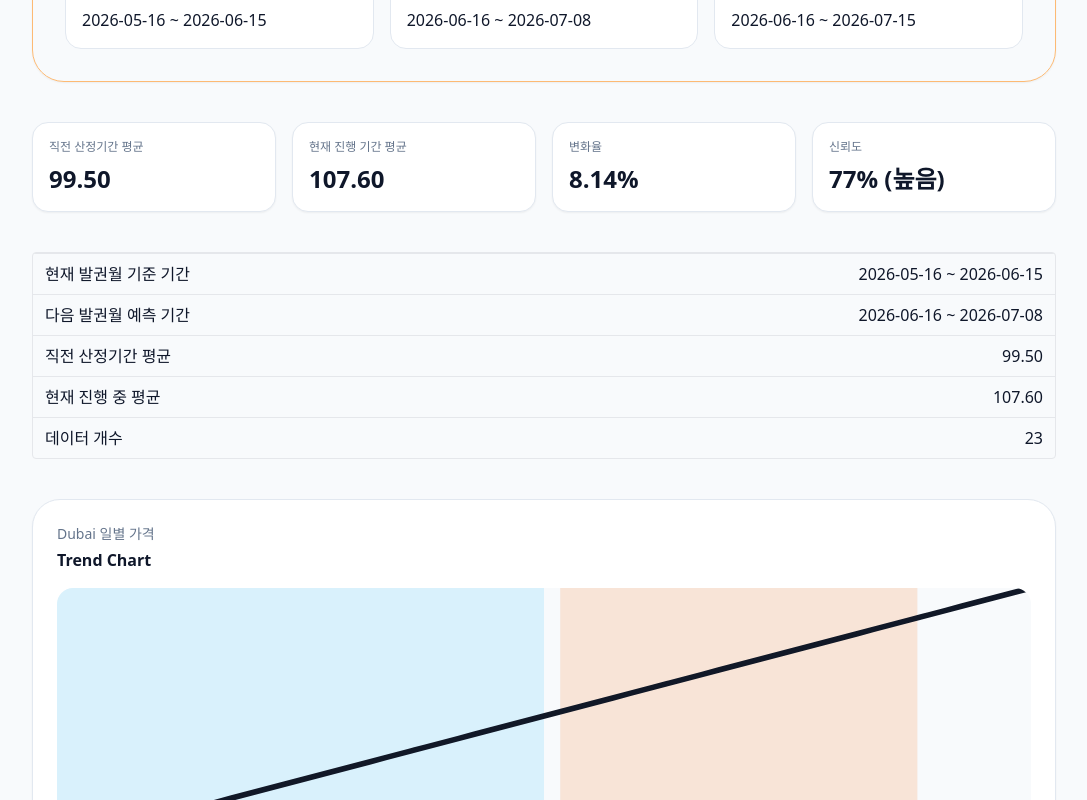
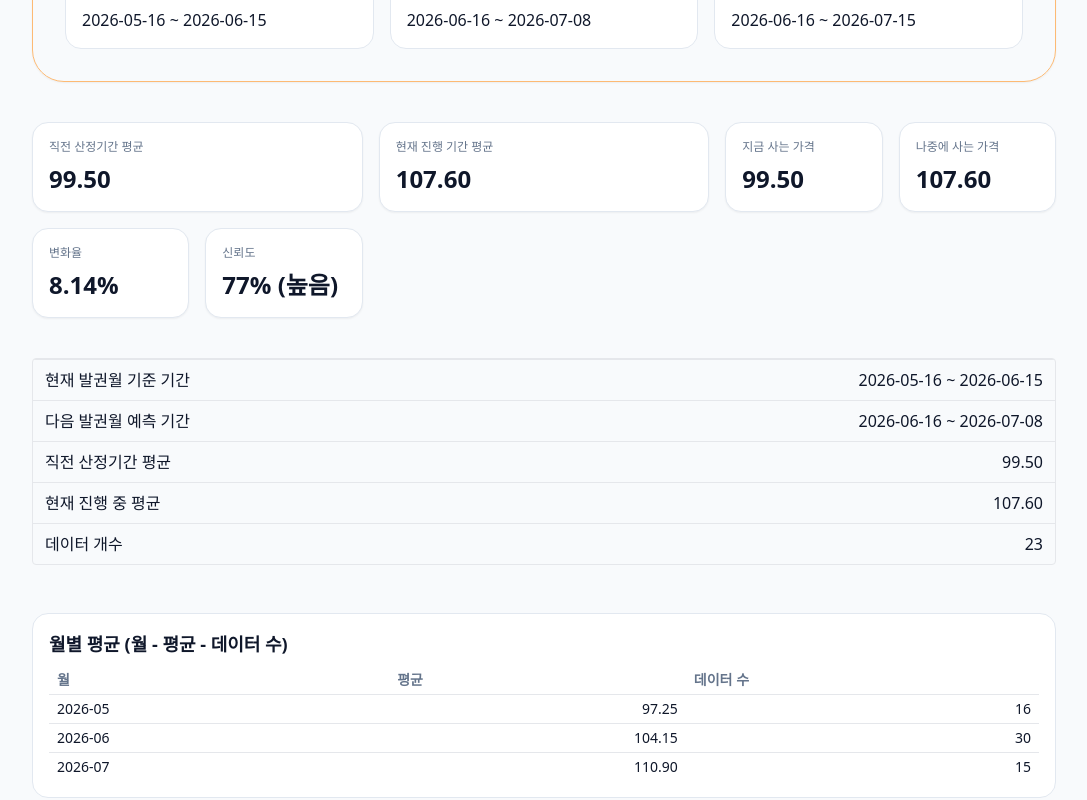
Before and after one commit to day27N/0708, a Next.js app: page / in a window 1280 px wide. Shown: the part 820-1620 px from the top of the page, without its empty margins (96-1183 px from the left). Built offline with nearby package versions, Linux system fonts and the light colour scheme.

Commit message:
feat: monthly aggregation, now/later prices; change recommendation threshold to 5% and show monthly table

```diff
--- a/src/app/page.tsx
+++ b/src/app/page.tsx
@@ -8,7 +8,7 @@ import DataSourceNotice from '../components/DataSourceNotice'
 import KeyMetrics from '../components/KeyMetrics'
 import { DailyDubaiOilPrice, AnalysisResult } from '../types/fuel'
 import { getIssueMonth, getNextIssueMonth, getCurrentReferencePeriod, getNextPredictionPeriod, getFullNextReferencePeriod } from '../lib/dateUtils'
-import { calculateAverage, calculateChangeRate, calculateConfidenceProgress } from '../lib/fuelCalculator'
+import { calculateAverage, calculateChangeRate, calculateConfidenceProgress, aggregateMonthly } from '../lib/fuelCalculator'
 import { recommendationText, getRecommendation } from '../lib/recommendation'
 import { loadInternalDubaiCsv } from '../data/internalDubaiCsv'
 
@@ -33,6 +33,7 @@ export default function Page(){
     const confidence = calculateConfidenceProgress(date, fullNextReferencePeriod, loadedPrices[loadedPrices.length - 1].date)
     const recommendation = getRecommendation(changeRate)
     const recommendationTextValue = recommendationText(changeRate)
+    const monthly = aggregateMonthly(loadedPrices)
 
     return {
       selectedTicketingDate: date,
@@ -50,6 +51,9 @@ export default function Page(){
       confidence,
       recommendation,
       recommendationText: recommendationTextValue,
+      nowPrice: currentCalc.average,
+      laterPrice: nextCalc.average,
+      monthlyAverages: monthly,
     }
   }
 
@@ -163,6 +167,8 @@ export default function Page(){
               <KeyMetrics
                 currentAverage={analysisResult.currentAverage === null ? '-' : analysisResult.currentAverage.toFixed(2)}
                 nextAverage={analysisResult.nextAverage === null ? '-' : analysisResult.nextAverage.toFixed(2)}
+                nowPrice={analysisResult.nowPrice === null ? '-' : analysisResult.nowPrice?.toFixed(2)}
+                laterPrice={analysisResult.laterPrice === null ? '-' : analysisResult.laterPrice?.toFixed(2)}
                 changeRate={analysisResult.changeRate === null ? '-' : `${analysisResult.changeRate.toFixed(2)}%`}
                 confidence={`${analysisResult.confidence.progress}% (${analysisResult.confidence.label})`}
               />
@@ -174,6 +180,22 @@ export default function Page(){
                 { label: '현재 진행 중 평균', value: analysisResult.nextAverage === null ? '-' : analysisResult.nextAverage.toFixed(2) },
                 { label: '데이터 개수', value: `${analysisResult.nextCount}` },
               ]} />
+
+              <section className="mt-6 rounded-3xl bg-white p-4 border border-slate-200">
+                <h4 className="font-semibold text-lg mb-2">월별 평균 (월 - 평균 - 데이터 수)</h4>
+                <div className="overflow-x-auto">
+                  <table className="w-full text-sm">
+                    <thead>
+                      <tr className="text-left text-slate-500"><th className="px-2 py-1">월</th><th className="px-2 py-1">평균</th><th className="px-2 py-1">데이터 수</th></tr>
+                    </thead>
+                    <tbody>
+                      {analysisResult.monthlyAverages?.map(m => (
+                        <tr key={m.month} className="border-t"><td className="px-2 py-1">{m.month}</td><td className="px-2 py-1 text-right">{m.average === null ? '-' : m.average.toFixed(2)}</td><td className="px-2 py-1 text-right">{m.count}</td></tr>
+                      ))}
+                    </tbody>
+                  </table>
+                </div>
+              </section>
 
               <TrendChart prices={prices} currentPeriod={analysisResult.currentPeriod} nextPredictionPeriod={analysisResult.nextPredictionPeriod} />
 
--- a/src/components/KeyMetrics.tsx
+++ b/src/components/KeyMetrics.tsx
@@ -1,15 +1,23 @@
 import React from 'react'
 
-export default function KeyMetrics({currentAverage, nextAverage, changeRate, confidence}:{currentAverage:string; nextAverage:string; changeRate:string; confidence:string}){
+export default function KeyMetrics({currentAverage, nextAverage, changeRate, confidence, nowPrice, laterPrice}:{currentAverage:string; nextAverage:string; changeRate:string; confidence:string; nowPrice?:string; laterPrice?:string}){
   return (
-    <div className="grid grid-cols-1 sm:grid-cols-4 gap-4 mt-4">
-      <div className="p-4 bg-white rounded-3xl shadow-sm border border-slate-200">
+    <div className="grid grid-cols-1 sm:grid-cols-6 gap-4 mt-4">
+      <div className="p-4 bg-white rounded-3xl shadow-sm border border-slate-200 col-span-2">
         <div className="text-xs text-slate-500">직전 산정기간 평균</div>
         <div className="mt-2 text-2xl font-semibold text-slate-900">{currentAverage}</div>
       </div>
-      <div className="p-4 bg-white rounded-3xl shadow-sm border border-slate-200">
+      <div className="p-4 bg-white rounded-3xl shadow-sm border border-slate-200 col-span-2">
         <div className="text-xs text-slate-500">현재 진행 기간 평균</div>
         <div className="mt-2 text-2xl font-semibold text-slate-900">{nextAverage}</div>
+      </div>
+      <div className="p-4 bg-white rounded-3xl shadow-sm border border-slate-200">
+        <div className="text-xs text-slate-500">지금 사는 가격</div>
+        <div className="mt-2 text-2xl font-semibold text-slate-900">{nowPrice ?? '-'}</div>
+      </div>
+      <div className="p-4 bg-white rounded-3xl shadow-sm border border-slate-200">
+        <div className="text-xs text-slate-500">나중에 사는 가격</div>
+        <div className="mt-2 text-2xl font-semibold text-slate-900">{laterPrice ?? '-'}</div>
       </div>
       <div className="p-4 bg-white rounded-3xl shadow-sm border border-slate-200">
         <div className="text-xs text-slate-500">변화율</div>
--- a/src/lib/fuelCalculator.ts
+++ b/src/lib/fuelCalculator.ts
@@ -32,3 +32,16 @@ export function calculateConfidenceProgress(ticketingDate: string, fullNextRefer
   const label = progress < 30 ? '낮음' : progress < 70 ? '보통' : '높음'
   return { progress, label }
 }
+
+export function aggregateMonthly(prices: DailyDubaiOilPrice[]) {
+  const map: Record<string, {sum:number,count:number}> = {}
+  prices.forEach(p => {
+    const d = parseISO(p.date)
+    const month = `${d.getFullYear()}-${String(d.getMonth()+1).padStart(2,'0')}`
+    if (!map[month]) map[month] = { sum: 0, count: 0 }
+    map[month].sum += p.value
+    map[month].count += 1
+  })
+  const months = Object.keys(map).sort()
+  return months.map(m => ({ month: m, average: map[m].count > 0 ? map[m].sum / map[m].count : null, count: map[m].count }))
+}
--- a/src/lib/recommendation.ts
+++ b/src/lib/recommendation.ts
@@ -2,8 +2,8 @@ import { Recommendation } from '../types/fuel'
 
 export function getRecommendation(changeRate: number|null) {
   if (changeRate === null || isNaN(changeRate)) return 'NEUTRAL' as Recommendation
-  if (changeRate >= 7) return 'BUY_NOW' as Recommendation
-  if (changeRate <= -7) return 'WAIT' as Recommendation
+  if (changeRate >= 5) return 'BUY_NOW' as Recommendation
+  if (changeRate <= -5) return 'WAIT' as Recommendation
   return 'NEUTRAL' as Recommendation
 }
 
--- a/src/types/fuel.ts
+++ b/src/types/fuel.ts
@@ -34,4 +34,7 @@ export type AnalysisResult = {
     title: string
     desc: string
   }
+  nowPrice?: number | null
+  laterPrice?: number | null
+  monthlyAverages?: {month:string, average:number|null, count:number}[]
 }
```
